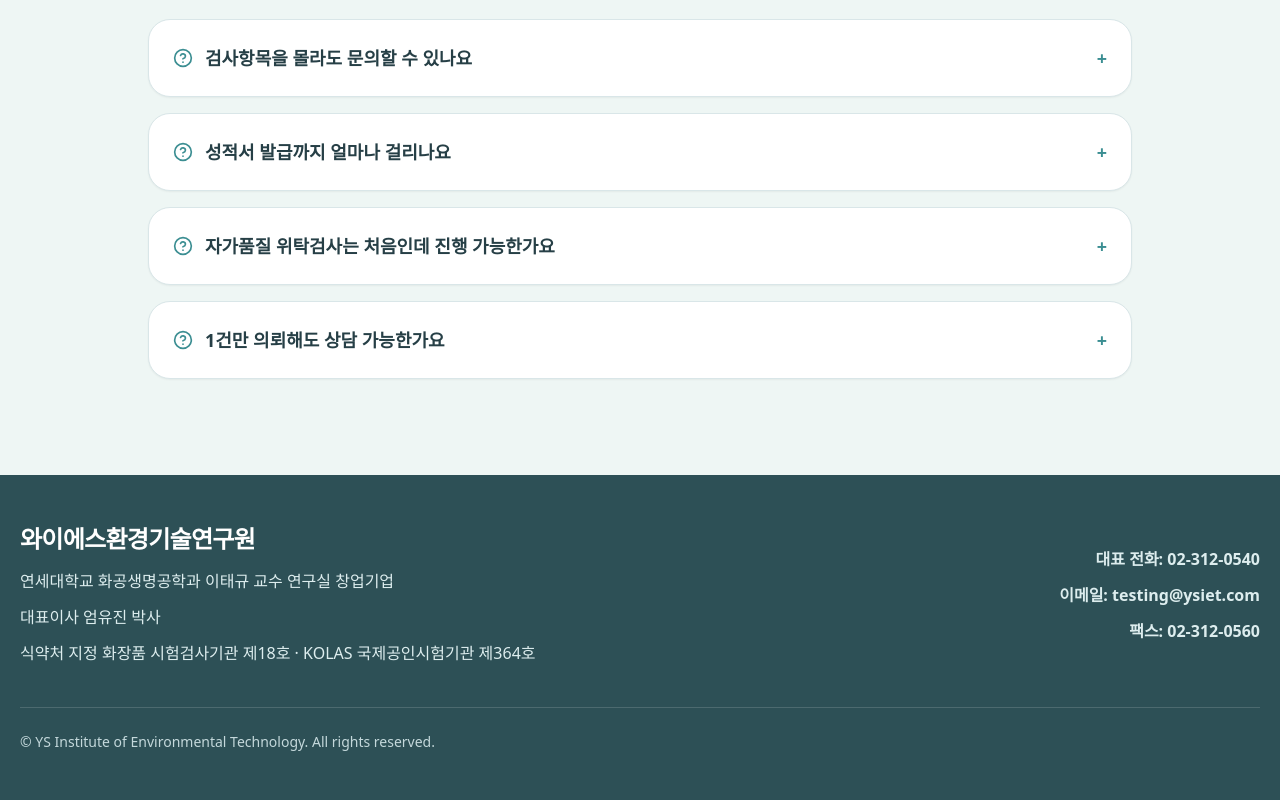
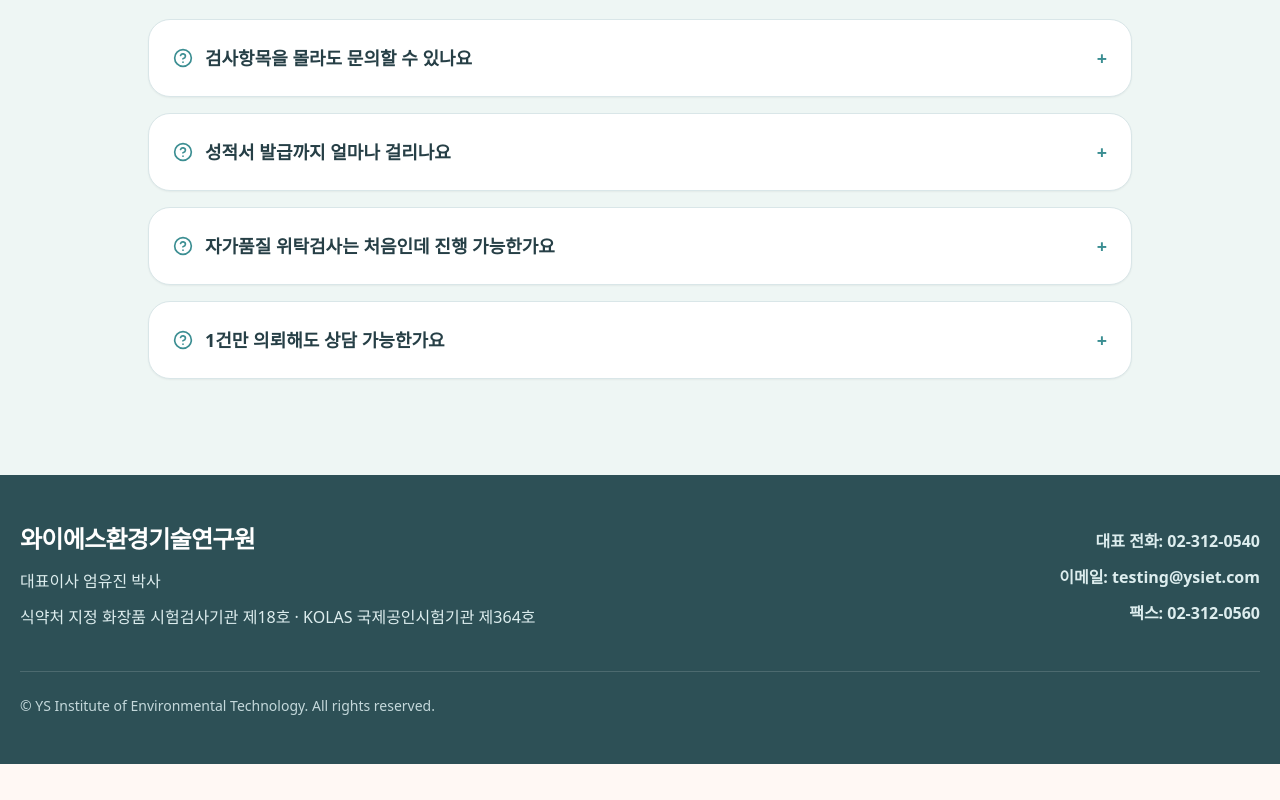
Before and after one commit to YSIET/ysiet-cosmetics-testing, a React (Vite) app: page / in a window 1280 px wide. Shown: the part 6517-7317 px from the top of the page. After the commit the page ends 7281 px from the top, so only its background shows below. Built offline with nearby package versions, Linux system fonts and the light colour scheme.

Commit message:
Update App.jsx

```diff
--- a/src/App.jsx
+++ b/src/App.jsx
@@ -732,9 +732,6 @@ export default function App() {
               와이에스환경기술연구원
             </p>
             <p className="mt-3 max-w-xl leading-7 text-[#DDEDEE]">
-              연세대학교 화공생명공학과 이태규 교수 연구실 창업기업
-            </p>
-            <p className="mt-2 max-w-xl leading-7 text-[#DDEDEE]">
               대표이사 엄유진 박사
             </p>
             <p className="mt-2 max-w-xl leading-7 text-[#DDEDEE]">
```
